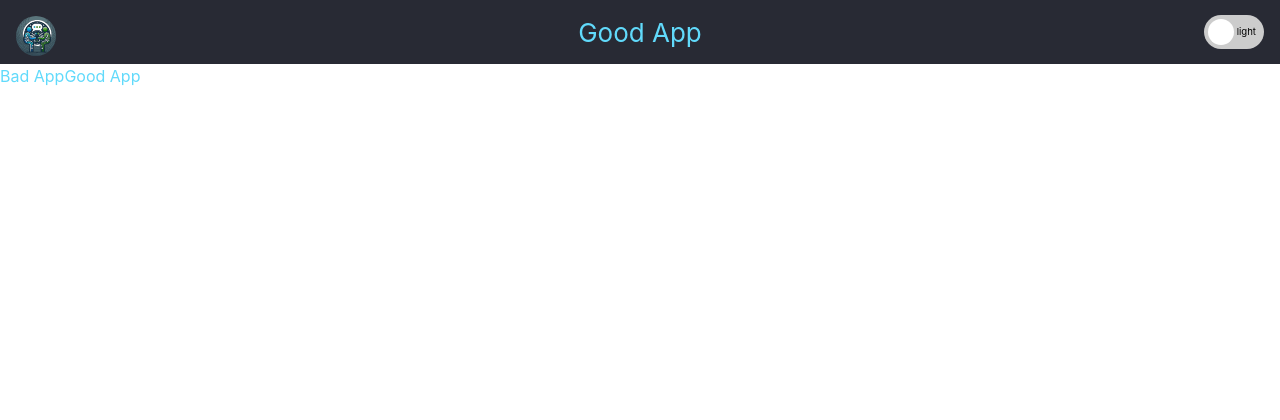
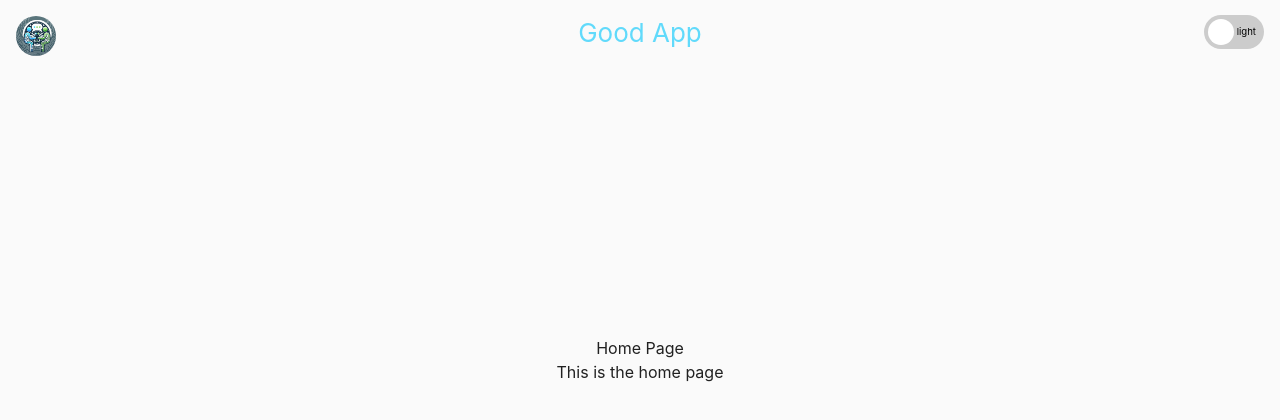
Before and after one commit to AakashChahal/good-app, a React (Create React App) app in the folder interface/good-app/: page /home in a window 1280 px wide. Shown: the top 420 px of the page. Built offline with nearby package versions, Linux system fonts and the light colour scheme.

Commit message:
got the router working

```diff
--- a/interface/good-app/package.json
+++ b/interface/good-app/package.json
@@ -14,6 +14,7 @@
         "flowbite-react": "^0.7.0",
         "react": "^18.2.0",
         "react-dom": "^18.2.0",
+        "react-router-dom": "^6.20.1",
         "react-scripts": "5.0.1",
         "web-vitals": "^2.1.4"
     },
@@ -42,6 +43,7 @@
         ]
     },
     "devDependencies": {
+        "@babel/plugin-proposal-private-property-in-object": "^7.21.11",
         "autoprefixer": "^10.4.16",
         "postcss": "^8.4.31",
         "tailwindcss": "^3.3.5"
--- a/interface/good-app/src/App.css
+++ b/interface/good-app/src/App.css
@@ -1,15 +1,8 @@
 .App {
     text-align: center;
-}
-
-.App-dark {
-    background-color: #282c34;
-    color: white;
-}
-
-.App-light {
-    background-color: white;
-    color: black;
+    max-height: 100vh;
+    max-width: 100vw;
+    overflow: hidden;
 }
 
 .App-logo {
@@ -22,7 +15,6 @@
 }
 
 .App-header {
-    background-color: #282a34;
     height: 8vh;
     display: flex;
     flex-direction: column;
--- a/interface/good-app/src/App.js
+++ b/interface/good-app/src/App.js
@@ -2,6 +2,13 @@ import logo from "./logo.svg";
 import "./App.css";
 
 import { useState } from "react";
+import colors from "./colors";
+import { BrowserRouter as Router, Routes, Route } from "react-router-dom";
+import Login from "./Login";
+import Register from "./Register";
+import HomePage from "./HomePage";
+import UserContext from "./context/userContext";
+import NoMatch from "./components/NoMatch";
 
 function App() {
     // Get theme from browser preference
@@ -10,9 +17,19 @@ function App() {
             ? "dark"
             : "light"
     );
+    const [user, setUser] = useState(null);
 
     return (
-        <div className={`App App-${theme}`}>
+        <div
+            className={`App`}
+            style={{
+                backgroundColor:
+                    theme === "dark"
+                        ? colors.darkBackground
+                        : colors.lightBackground,
+                color: theme === "dark" ? colors.darkText : colors.lightText,
+            }}
+        >
             <header className="App-header">
                 <img src={logo} className="App-logo" alt="logo" />
                 <a className="App-link" href="/" rel="noopener noreferrer">
@@ -32,25 +49,27 @@ function App() {
                 </label>
             </header>
 
-            <div className="App-body">
-                <p>
-                    <a
-                        className="App-link"
-                        href="/bad-app"
-                        rel="noopener noreferrer"
-                    >
-                        Bad App
-                    </a>
-                </p>
-                <p>
-                    <a
-                        className="App-link"
-                        href="/good-app"
-                        rel="noopener noreferrer"
-                    >
-                        Good App
-                    </a>
-                </p>
+            <div
+                className="App-body"
+                style={{
+                    textAlign: "center",
+                    marginTop: "50%",
+                    transform: "translateY(-50%)",
+                    justifyContent: "center",
+                    width: "100%",
+                }}
+            >
+                <UserContext.Provider value={{ user, setUser }}>
+                    <Router>
+                        <Routes>
+                            <Route path="" element={<Login />} />
+                            <Route path="login" element={<Login />} />
+                            <Route path="register" element={<Register />} />
+                            <Route path="home" element={<HomePage />} />
+                            <Route path="*" element={<NoMatch />} />
+                        </Routes>
+                    </Router>
+                </UserContext.Provider>
             </div>
         </div>
     );
--- /dev/null
+++ b/interface/good-app/src/HomePage.js
@@ -0,0 +1,10 @@
+const HomePage = () => {
+    return (
+        <div>
+            <h1>Home Page</h1>
+            <p>This is the home page</p>
+        </div>
+    );
+};
+
+export default HomePage;
--- /dev/null
+++ b/interface/good-app/src/Login.js
@@ -0,0 +1,10 @@
+const Login = () => {
+    return (
+        <div>
+            <h1>Login</h1>
+            <p>Log in to your account</p>
+        </div>
+    );
+};
+
+export default Login;
--- /dev/null
+++ b/interface/good-app/src/Register.js
@@ -0,0 +1,9 @@
+const Register = () => {
+    return (
+        <div className="Register">
+            <h1>Register</h1>
+        </div>
+    );
+};
+
+export default Register;
--- /dev/null
+++ b/interface/good-app/src/colors.js
@@ -0,0 +1,25 @@
+const colors = {
+    // Light Theme Colours
+    lightBackground: "#FAFAFA",
+    lightSecondaryBackground: "#E0E0E0",
+    lightText: "#212121",
+    lightAccent: "#1E88E5",
+    lightInteractiveElement: "#BBDEFB",
+    lightBorder: "#BDBDBD",
+    lightInputField: "#EEEEEE",
+    lightError: "#D32F2F",
+    lightWarning: "#FFA000",
+
+    // Dark Theme Colours
+    darkBackground: "#121212",
+    darkSecondaryBackground: "#333333",
+    darkText: "#E0E0E0",
+    darkAccent: "#0D99FF",
+    darkInteractiveElement: "#23395D",
+    darkBorder: "#1C1C1E",
+    darkInputField: "#1C1C1E",
+    darkError: "#CF6679",
+    darkWarning: "#FFD180",
+};
+
+export default colors;
--- /dev/null
+++ b/interface/good-app/src/components/NoMatch.js
@@ -0,0 +1,12 @@
+import React from "react";
+
+const NoMatch = () => {
+    return (
+        <div>
+            <h2>404 Not Found</h2>
+            <p>The page you are looking for does not exist.</p>
+        </div>
+    );
+};
+
+export default NoMatch;
--- /dev/null
+++ b/interface/good-app/src/context/userContext.js
@@ -0,0 +1,6 @@
+// user-context.js
+import { createContext } from "react";
+
+const UserContext = createContext(null);
+
+export default UserContext;
--- a/interface/good-app/tailwind.config.js
+++ b/interface/good-app/tailwind.config.js
@@ -8,4 +8,7 @@ module.exports = {
         extend: {},
     },
     plugins: [require("flowbite/plugin")],
+    resolve: {
+        modules: ["./node_modules", "node_modules"],
+    },
 };
```
Also changed, not shown: 1 other file (tests, documents, lock files or other folders). Lines whose indentation alone changed are shown as unchanged.
